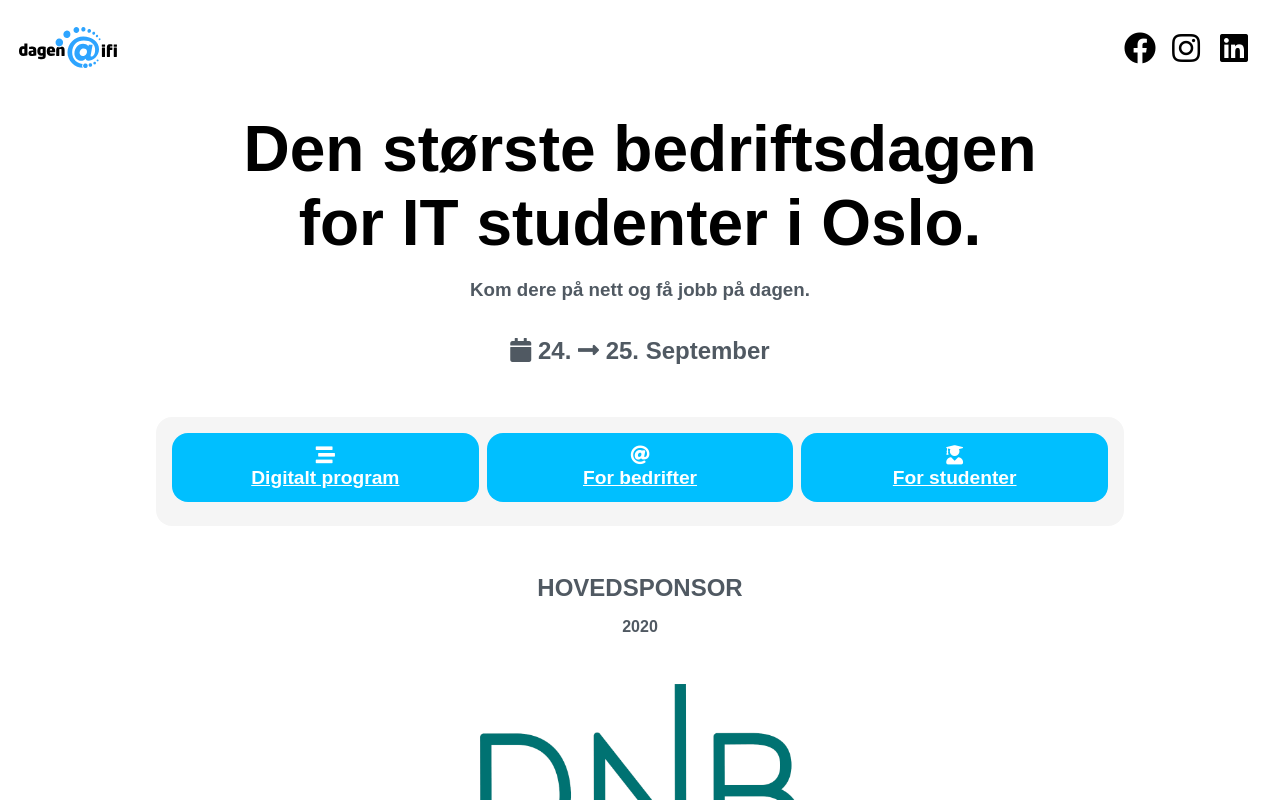
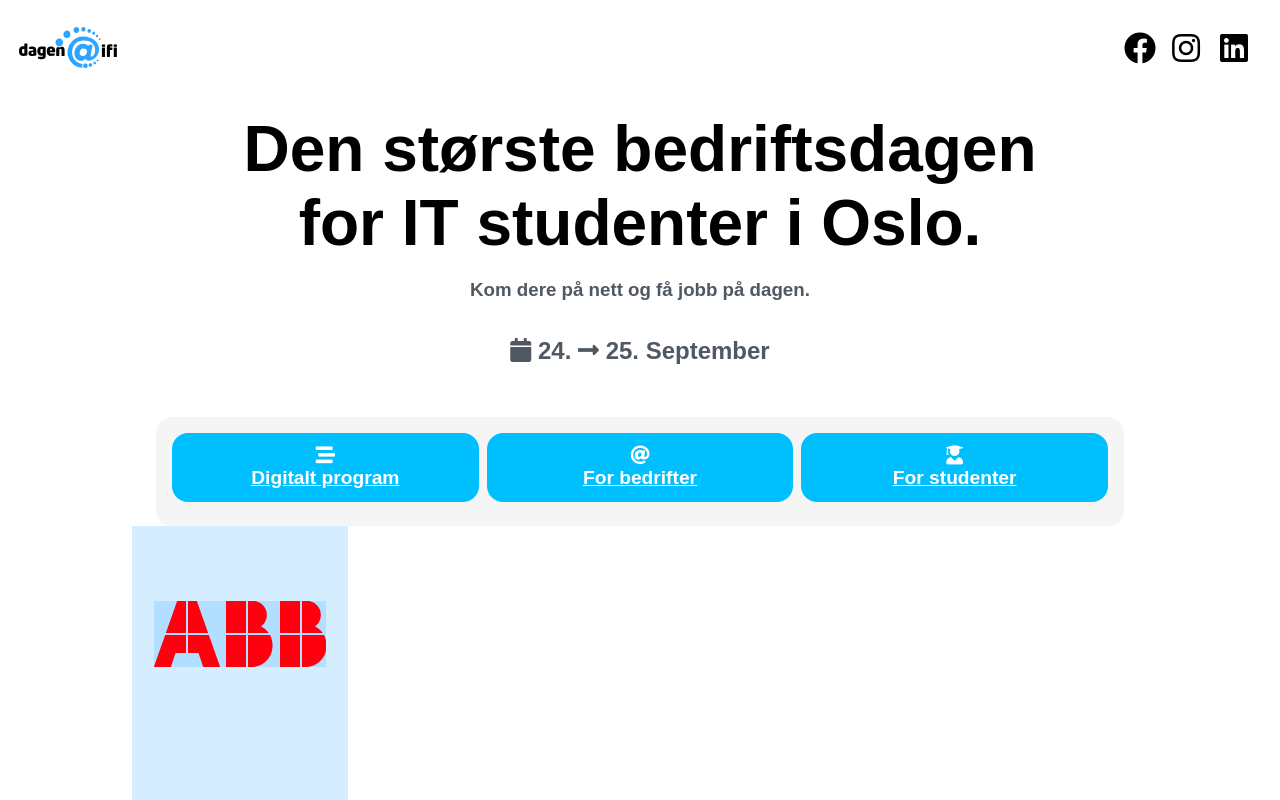
Before and after one commit to ifi-dagen/webpage, a React (Create React App) app: page / in a window 1280 px wide. Built offline with nearby package versions, Linux system fonts and the light colour scheme.

Commit message:
working commit

```diff
--- a/src/data/stand_info.js
+++ b/src/data/stand_info.js
@@ -541,7 +541,7 @@ const stand_info =
       bedriftnavn: "Norsk Regnesentral",
       beskrivelse: "Norsk Regnesentral er et forskningsinstitutt som utfører oppdragsforskning.\n  \nMed maskinlæring og statistisk modellering gir vi kunder innovative løsninger på reelle problemer, blant annet innen felt som språkteknologi, bildeanalyse og IKT.\n  \nVi jobber med anvendte problemstillinger, for eksempel å modellere spredning av covid-19, finne kreft i røntgenbilder, telle fisk fra akustikkdata, anonymisere pasientjournaler, og kartlegging av snø, flom og vegetasjon fra satellittdata.\n  \nVi lager også fotball-podcast og regner ut hvem som vinner årets eliteserie.",
       logonavn: "Norsk_regnesentral.png",
-      video: "https://youtu.be/cTMvHKZkyo",
+      video: "https://www.youtube.com/embed/cTMvHKZkyoE",
       zoomlink: "https://uio.zoom.us/j/63018286669",
       stillinger: [{ tekst: "", link: "" }],
       konkurranser: [{ tekst: "", link: "" }],
--- a/src/pages/standomraade/Stander.js
+++ b/src/pages/standomraade/Stander.js
@@ -1,4 +1,5 @@
 import React, { Component } from 'react';
+import styled from "styled-components";
 import './stander.css';
 import stand_info from '../../data/stand_info.js'
 import Etter from './etter'
@@ -28,6 +29,35 @@ export default class Stander extends Component {
       standliste.unshift((<div key={-1}>{this.standbuttons(testmode)}</div>))
     }
     return standliste
+  }
+
+  preview_bedrifter = (dag, testmode) => {
+    /*<div className="button-card-container"
+      id={index} key={index}>
+      <a className="button-card"
+        id={index} key={index}
+        href={link}>
+        <img id={index}
+          className="button-img"
+          src={require("../../img/logoer/" + bedrift.logonavn)}
+          alt={bedrift.bedriftnavn} />
+      </a>
+    </div>*/
+    const previews = Object.values(stand_info[dag]).map((bedrift, index) => {
+      return (
+          <PreviewContainer key={index}>
+            <PreviewCard>
+              <PreviewImg id={index}
+                src={require("../../img/logoer/" + bedrift.logonavn)}
+                alt={bedrift.bedriftnavn} />
+            </PreviewCard>
+          </PreviewContainer>
+        )
+      })
+      if(testmode){
+        previews.unshift((<div key={-1}>{this.standbuttons(testmode)}</div>))
+      }
+    return previews;
   }
 
   delayUpdate = (newState, timeout) => {
@@ -82,16 +112,17 @@ export default class Stander extends Component {
     switch (this.state.dag) {
       case "før":
         if (this.props.forside) {
-          return (<div></div>);
+          return (<div>{this.preview_bedrifter("dag1")}</div>);
         }
         return (<div className={this.props.forside?"standOmraadeKomponent":"standbakgrunn"} id="standomraade">
-          {this.standbuttons(testmode)}
+          {this.preview_bedrifter("dag1", testmode)}
         </div>)
       case "dag1":
         return (<div className={this.props.forside?"standOmraadeKomponent":"standbakgrunn"} id="standomraade">
           <h2>Besøk bedriftene her!</h2>
           <div className="standbase">
           {this.stander("dag1", testmode)}
+          {this.preview_bedrifter("dag2")}
           </div>
         </div>)
       case "dag2":
@@ -110,3 +141,37 @@ export default class Stander extends Component {
     }
   }
 }
+
+
+const PreviewContainer = styled.div`
+  display: grid;
+  min-width: 0;
+  height: 200px;
+  width: 200px;
+  justify-content: center;
+  background-color: white;
+`;
+
+const PreviewCard = styled.div`
+  border: none;
+  height: 200px;
+  width: 200px;
+  padding: 0.5em;
+  background: #ffffff;
+  transition: 0.3s;
+  display: grid;
+  grid-template-columns: repeat(auto-fit, minmax(12rem, auto));
+  box-shadow: inset 0 0 0 1000px rgba(44,164,255,.2);
+  }
+`;
+
+const PreviewImg = styled.img`
+  width: auto;
+  max-height: 200px;
+  max-width: 200px;
+  margin: auto;
+  align-content: center;
+  display: block;
+  box-shadow: inset 0 0 0 1000px rgba(44,164,255,.2);
+
+`;
```
